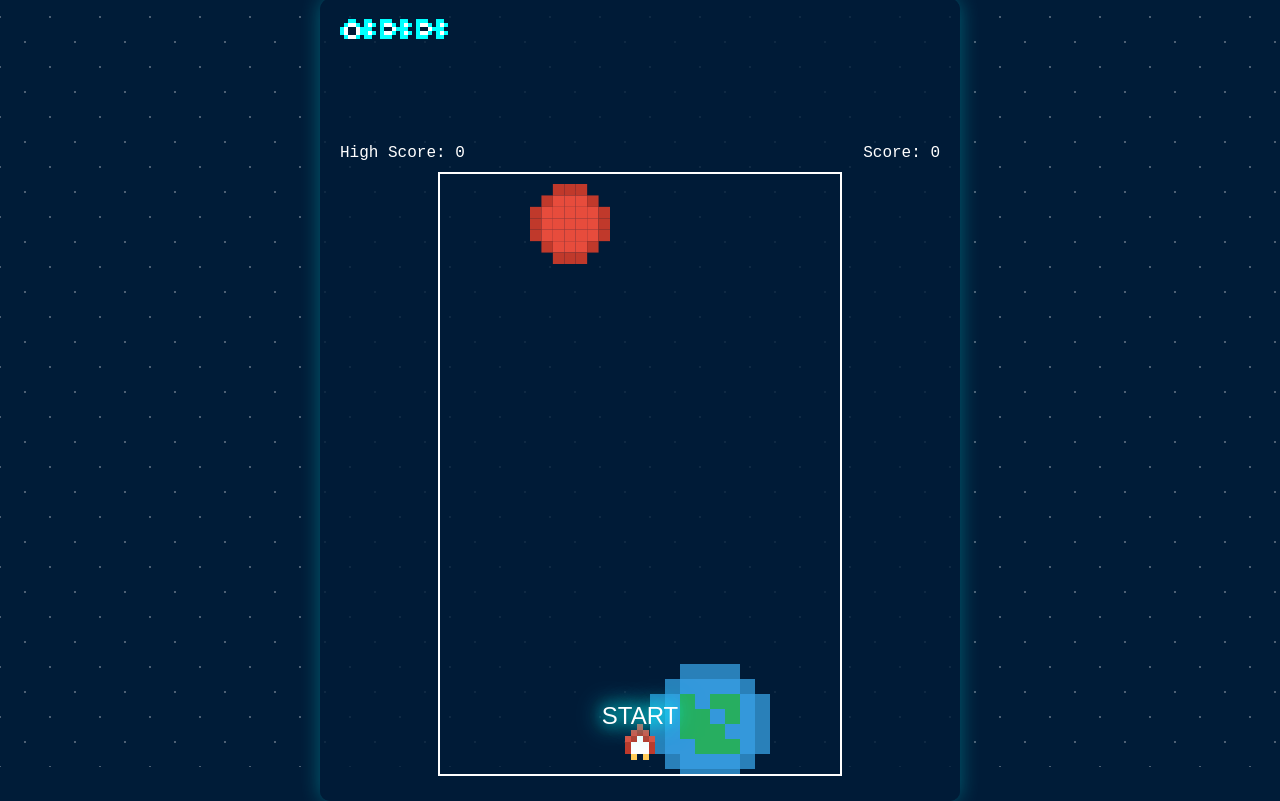
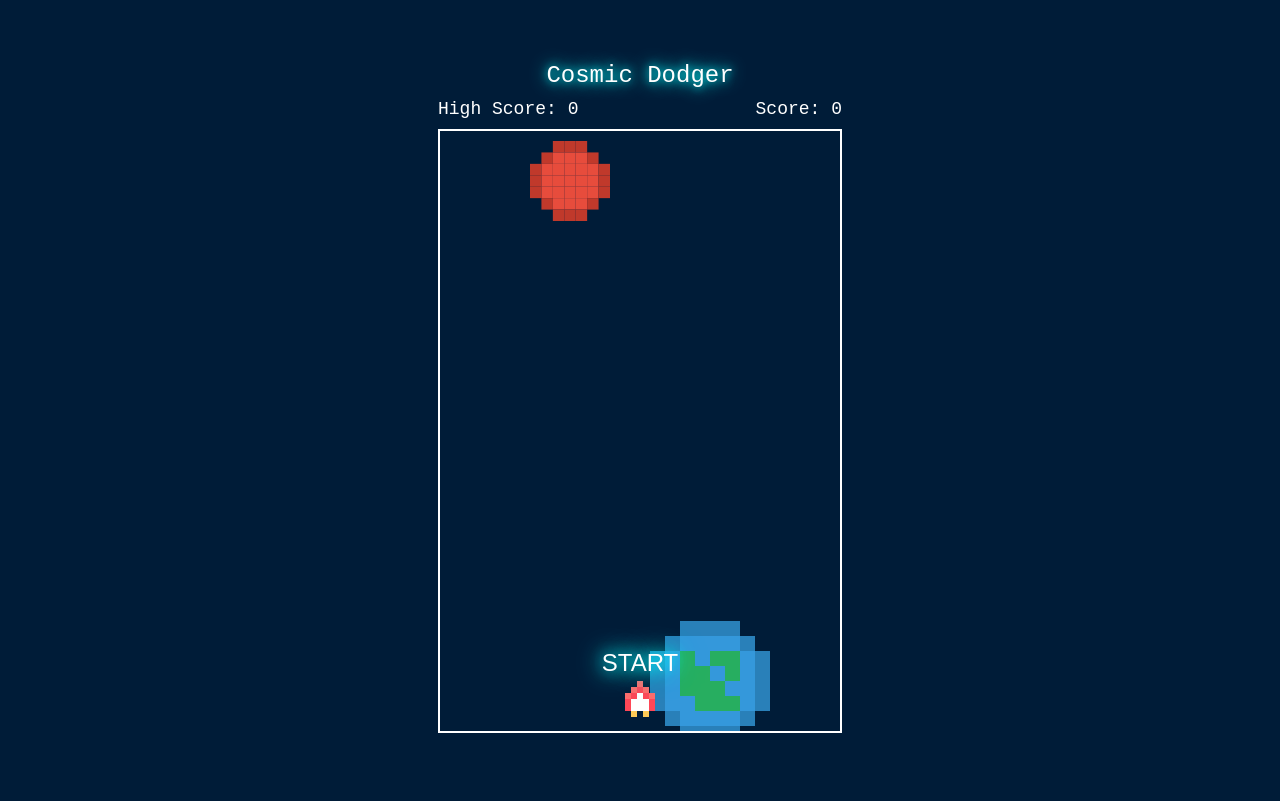
Before and after one commit to vishweshvhavle/web-gl-app, a Flask app: page / in a window 1280 px wide. After the commit the page ends 733 px from the top, so only its background shows below. Run offline with Flask 2, Linux system fonts and the light colour scheme.

Commit message:
chore: Refactor game logic into separate JavaScript file and improve UI

```diff
--- a/templates/index.html
+++ b/templates/index.html
@@ -5,57 +5,31 @@
     <meta name="viewport" content="width=device-width, initial-scale=1.0">
     <title>Cosmic Dodger: Pixel Art Space Adventure</title>
     <style>
-        body {
+        body, html {
+            margin: 0;
+            height: 100%;
             font-family: 'Courier New', monospace;
             background: #001c38;
             display: flex;
             justify-content: center;
             align-items: center;
-            height: 100vh;
-            margin: 0;
             color: #fff;
             overflow: hidden;
-        }
-        body::before {
-            content: '';
-            position: absolute;
-            top: 0;
-            left: 0;
-            right: 0;
-            bottom: 0;
-            background-image:
-                radial-gradient(white 1px, transparent 1px),
-                radial-gradient(white 1px, transparent 1px);
-            background-size: 50px 50px;
-            background-position: 0 0, 25px 25px;
-            animation: twinkling 20s linear infinite;
-            opacity: 0.3;
-        }
-        @keyframes twinkling {
-            0%, 100% { transform: translateY(0); }
-            50% { transform: translateY(-50px); }
-        }
-        @keyframes starTwinkling {
-            0%, 100% { opacity: 0.3; }
-            50% { opacity: 1; }
         }
         .game-container {
             text-align: center;
             position: relative;
-            background-color: rgba(0, 28, 56, 0.8);
-            padding: 20px;
-            border-radius: 10px;
-            box-shadow: 0 0 20px rgba(0, 255, 255, 0.3);
         }
         .game-title {
-            font-size: 48px;
-            margin-bottom: 15px;
+            font-size: 24px;
+            margin-bottom: 10px;
             text-shadow: 0 0 10px #00ffff, 0 0 20px #00ffff;
         }
         .score-board {
             display: flex;
             justify-content: space-between;
             margin-bottom: 10px;
+            font-size: 18px;
         }
         #game-canvas {
             border: 2px solid #fff;
@@ -63,7 +37,7 @@
         }
         #start-button {
             position: absolute;
-            bottom: 70px;
+            bottom: 60px;
             left: 50%;
             transform: translateX(-50%);
             background: none;
@@ -82,7 +56,7 @@
 </head>
 <body>
     <div class="game-container">
-        <canvas id="logo-canvas" width="600" height="120"></canvas>
+        <div class="game-title">Cosmic Dodger</div>
         <div class="score-board">
             <div>High Score: <span id="high-score">0</span></div>
             <div>Score: <span id="current-score">0</span></div>
@@ -94,14 +68,11 @@
     <script>
         const canvas = document.getElementById('game-canvas');
         const ctx = canvas.getContext('2d');
-        const logoCanvas = document.getElementById('logo-canvas');
-        const logoCtx = logoCanvas.getContext('2d');
         const highScoreElement = document.getElementById('high-score');
         const currentScoreElement = document.getElementById('current-score');
         const startButton = document.getElementById('start-button');
 
         let highScore = 0, currentScore = 0, gameSpeed = 3, gameFrame = 0, gameActive = false;
-
         const rocket = { x: canvas.width / 2 - 15, y: canvas.height - 50, width: 30, height: 40 };
         const stars = [], obstacles = [];
         const planets = [
@@ -109,44 +80,30 @@
             {x: 150, y: 50, radius: 40, type: 'mars', angle: Math.PI, speed: 0.003}
         ];
 
-        canvas.addEventListener('mousemove', e => {
-            const rect = canvas.getBoundingClientRect();
-            rocket.x = e.clientX - rect.left - rocket.width / 2;
-        });
+        const colorMaps = {
+            rocket: { r: '#ff6b6b', R: '#ff4757', W: '#ffffff', o: '#feca57' },
+            asteroid: { g: '#7f8c8d', G: '#95a5a6' },
+            comet: { b: '#48dbfb', B: '#0abde3', W: '#ffffff' },
+            earth: { B: '#2980b9', b: '#3498db', G: '#27ae60' },
+            mars: { R: '#c0392b', r: '#e74c3c' }
+        };
 
-        canvas.addEventListener('touchmove', e => {
-            e.preventDefault();
-            const rect = canvas.getBoundingClientRect();
-            rocket.x = e.touches[0].clientX - rect.left - rocket.width / 2;
-        });
-
-        startButton.addEventListener('click', startGame);
-
-        function drawPixelArt(ctx, x, y, pixelSize, colorArray) {
+        function drawPixelArt(x, y, pixelSize, colorArray, colorMap) {
             colorArray.forEach((row, i) => {
-                row.forEach((color, j) => {
-                    if (color !== 'x') {
-                        ctx.fillStyle = color;
+                row.forEach((pixel, j) => {
+                    if (pixel !== 'x') {
+                        ctx.fillStyle = colorMap[pixel];
                         ctx.fillRect(x + j * pixelSize, y + i * pixelSize, pixelSize, pixelSize);
                     }
                 });
             });
         }
 
-        function drawLogo() {
-            const logoPixels = [
-                ['x','x','B','B','x','x','B','B','x','x','B','B','B','x','x','B','B','x','x','B','B','B','x','x','B','B','x'],
-                ['x','B','W','W','B','x','B','W','B','x','B','W','W','B','x','B','W','B','x','B','W','W','B','x','B','W','B'],
-                ['B','W','x','x','W','B','B','B','x','x','B','x','x','W','B','B','B','x','x','B','x','x','W','B','B','B','x'],
-                ['B','W','x','x','W','B','B','W','B','x','B','W','W','B','x','B','W','B','x','B','W','W','B','x','B','W','B'],
-                ['x','B','W','W','B','x','B','B','x','x','B','B','B','x','x','B','B','x','x','B','B','B','x','x','B','B','x']
-            ];
-            const colorMap = { 'B': '#00ffff', 'W': '#ffffff' };
-            drawPixelArt(logoCtx, 0, 0, 4, logoPixels.map(row => row.map(pixel => colorMap[pixel] || 'x')));
+        function drawObject(object, pixelArray, colorMap, pixelSize) {
+            drawPixelArt(object.x, object.y, pixelSize, pixelArray, colorMap);
         }
 
-        function draw(item) {
-            const pixels = {
+        const objectPixels = {
             rocket: [
                 ['x','x','r','x','x'],
                 ['x','r','R','r','x'],
@@ -189,23 +146,25 @@
                 ['x','x','R','R','R','x','x']
             ]
         };
-            const colorMap = {
-                'r': '#ff6b6b', 'R': '#ff4757', 'W': '#ffffff', 'o': '#feca57',
-                'g': '#7f8c8d', 'G': '#95a5a6', 'b': '#48dbfb', 'B': '#0abde3',
-                'B': '#2980b9', 'b': '#3498db', 'G': '#27ae60', 'R': '#c0392b', 'r': '#e74c3c'
-            };
-            const pixelSize = item.type === 'earth' ? item.radius / 4 : item.type === 'mars' ? item.radius / 3.5 : 6;
-            drawPixelArt(ctx, item.x, item.y, pixelSize, pixels[item.type].map(row => row.map(pixel => colorMap[pixel] || 'x')));
+
+        function drawStar(star) {
+            ctx.fillStyle = star.color;
+            ctx.fillRect(star.x, star.y, star.size, star.size);
+        }
+
+        function drawPlanet(planet) {
+            const centerX = planet.x + Math.cos(planet.angle) * 20;
+            const centerY = planet.y + Math.sin(planet.angle) * 20;
+            drawPixelArt(centerX - planet.radius, centerY - planet.radius, planet.radius / (planet.type === 'earth' ? 4 : 3.5), objectPixels[planet.type], colorMaps[planet.type]);
         }
 
         function createStar() {
             stars.push({
                 x: Math.random() * canvas.width,
-                y: Math.random() * canvas.height,
+                y: 0,
                 size: Math.random() * 3 + 1,
                 speed: Math.random() * 3 + 1,
-                color: `rgb(${Math.random() * 100 + 155}, ${Math.random() * 100 + 155}, ${Math.random() * 55 + 200})`,
-                twinkleSpeed: Math.random() * 2 + 1
+                color: `rgb(${Math.random() * 100 + 155}, ${Math.random() * 100 + 155}, ${Math.random() * 55 + 200})`
             });
         }
 
@@ -241,10 +200,12 @@
                     }
                 }
 
-                if (rocket.x < obstacle.x + obstacle.width &&
+                if (
+                    rocket.x < obstacle.x + obstacle.width &&
                     rocket.x + rocket.width > obstacle.x &&
                     rocket.y < obstacle.y + obstacle.height &&
-                    rocket.y + rocket.height > obstacle.y) {
+                    rocket.y + rocket.height > obstacle.y
+                ) {
                     gameOver();
                 }
             });
@@ -286,38 +247,36 @@
             ctx.fillStyle = gradient;
             ctx.fillRect(0, 0, canvas.width, canvas.height);
 
-            planets.forEach(planet => {
-                const centerX = planet.x + Math.cos(planet.angle) * 20;
-                const centerY = planet.y + Math.sin(planet.angle) * 20;
-                draw({...planet, x: centerX - planet.radius, y: centerY - planet.radius});
-            });
+            planets.forEach(drawPlanet);
 
             if (gameFrame % 10 === 0) createStar();
-            stars.forEach(star => {
-                ctx.fillStyle = star.color;
-                ctx.fillRect(star.x, star.y, star.size, star.size);
-                ctx.globalAlpha = (Math.sin(gameFrame / star.twinkleSpeed) + 1) / 2;
-                ctx.fillRect(star.x, star.y, star.size, star.size);
-                ctx.globalAlpha = 1;
-            });
+            stars.forEach(drawStar);
 
             if (gameActive && gameFrame % 40 === 0) createObstacle();
-            obstacles.forEach(draw);
+            obstacles.forEach(obstacle => drawObject(obstacle, objectPixels[obstacle.type], colorMaps[obstacle.type], 6));
 
-            draw({...rocket, type: 'rocket'});
+            drawObject(rocket, objectPixels.rocket, colorMaps.rocket, 6);
             updateGameState();
 
             gameFrame++;
             if (gameActive) requestAnimationFrame(gameLoop);
         }
 
-        drawLogo();
-        planets.forEach(planet => {
-            const centerX = planet.x + Math.cos(planet.angle) * 20;
-            const centerY = planet.y + Math.sin(planet.angle) * 20;
-            draw({...planet, x: centerX - planet.radius, y: centerY - planet.radius});
+        canvas.addEventListener('mousemove', (e) => {
+            const rect = canvas.getBoundingClientRect();
+            rocket.x = e.clientX - rect.left - rocket.width / 2;
         });
-        draw({...rocket, type: 'rocket'});
+
+        canvas.addEventListener('touchmove', (e) => {
+            e.preventDefault();
+            const rect = canvas.getBoundingClientRect();
+            rocket.x = e.touches[0].clientX - rect.left - rocket.width / 2;
+        });
+
+        startButton.addEventListener('click', startGame);
+
+        planets.forEach(drawPlanet);
+        drawObject(rocket, objectPixels.rocket, colorMaps.rocket, 6);
     </script>
 </body>
 </html>
```
Lines whose indentation alone changed are shown as unchanged.
